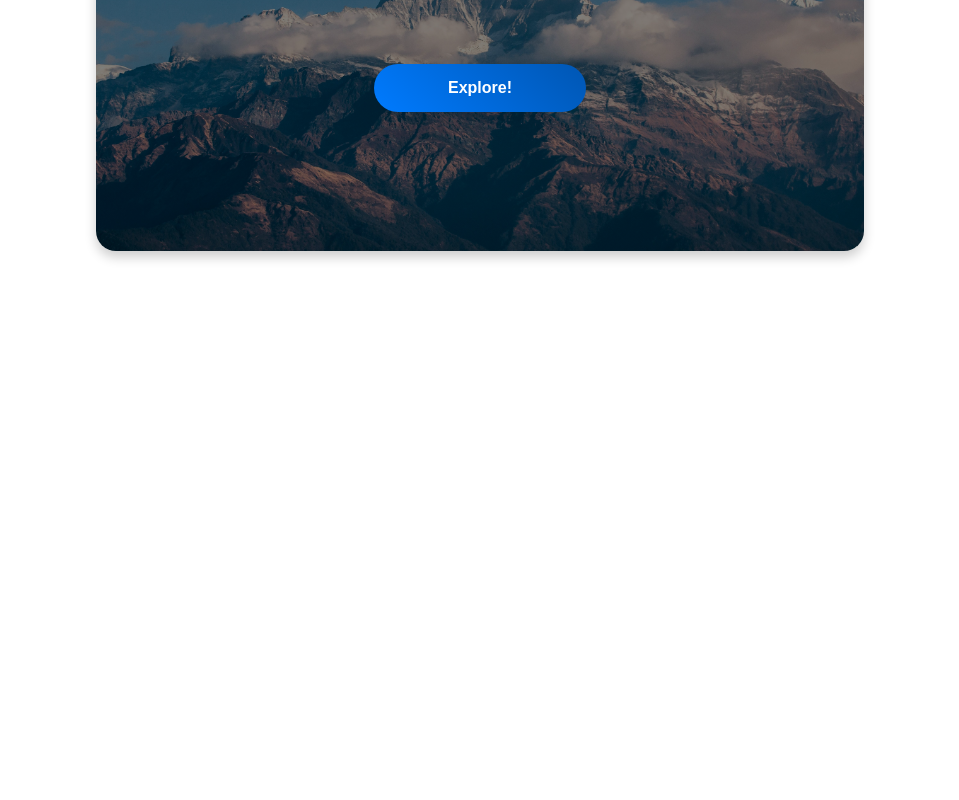
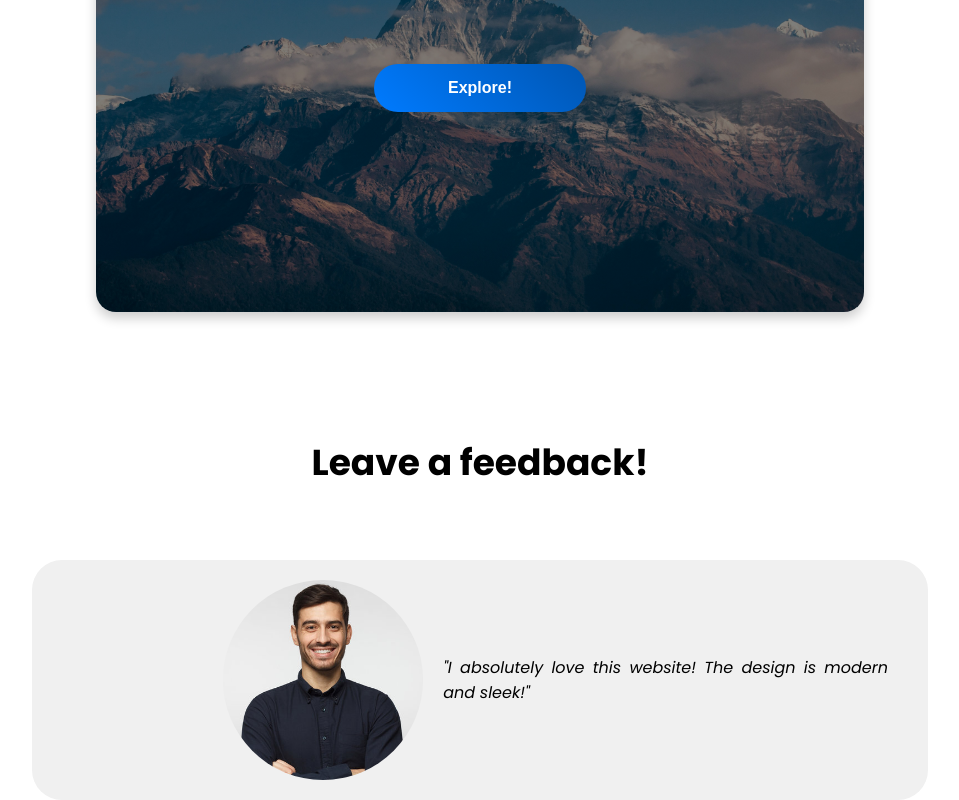
Before and after one commit to elab-development/internet-tehnologije-2024-projekat-appsanaprednomautentikacijom_2021_0462, a React (Create React App) app in the folder Domaci2/blog/: page /home in a window 1280 px wide. Shown: the part 361-1161 px from the top of the page, without its empty margins (160-1119 px from the left). Before the commit the page ends 900 px from the top, so only its background shows below. Built offline with nearby package versions, Linux system fonts and the light colour scheme.

Commit message:
Napravljena comment komponenta i restilizovan sajt

```diff
--- a/Domaci2/blog/src/App.js
+++ b/Domaci2/blog/src/App.js
@@ -3,6 +3,7 @@ import LoginForm from './Components/LoginForm/LoginForm.jsx';
 import {BrowserRouter,Routes,Route} from 'react-router-dom';
 import NavBar from './Components/NavBar/NavBar.jsx';
 import Header from './Components/Header/Header.jsx';
+import Comment from './Components/Comment/Comment.jsx';
 
 function App() {
   return (
@@ -12,6 +13,7 @@ function App() {
         <Route path="home" element={<>
           <NavBar/>
           <Header/>
+          <Comment/>
           </>}/>
       </Routes>
     </BrowserRouter>
--- /dev/null
+++ b/Domaci2/blog/src/Components/Comment/Comment.css
@@ -0,0 +1,48 @@
+ /* .Comment{
+     background-color: black;
+
+ } */
+  .comment-container {
+    display: flex;
+    justify-content: space-between;
+    align-items: center;
+    width: 70%;
+    padding: 20px;
+
+    background-color: #f0f0f0;
+    transition: background-color 0.3s ease;
+
+    margin: 0;
+    margin-left: 15%;
+    margin-right: 10%;
+    border-radius: 30px;
+}
+.comment-container:hover{
+    background-color: #007bff;
+    color: white;
+}
+.text {
+    flex: 1; /* Proširi tekst na raspoloživi prostor */
+    padding: 20px; /* Dodaj prostor oko teksta */
+    font-size: 16px; /* Prilagodi veličinu teksta */
+    text-align: justify; /* Poravnaj tekst ulevo */
+    font-style: italic;
+}
+.text-above{
+    font-size: 36px;
+    font-weight: bold;
+    text-align: center;
+    padding-bottom: 70px;
+}
+
+
+.profile-picture1{
+    width: 200px;
+    height: 200px;
+    border-radius: 50%;
+    background-image: url('../Assets/360_F_243123463_zTooub557xEWABDLk0jJklDyLSGl2jrr.jpg');
+    background-size: cover;
+    background-position: center;
+    margin-left: 20%;
+
+}
--- /dev/null
+++ b/Domaci2/blog/src/Components/Comment/Comment.jsx
@@ -0,0 +1,20 @@
+import './Comment.css';
+
+function Comment(){
+
+    return (
+    <div className='Comment'>
+
+        <p className='text-above'>Leave a feedback!</p>
+
+        <div className="comment-container">
+            {/* Tekst na levoj strani */}
+            <div className="profile-picture1"></div>
+            <p className="text">"I absolutely love this website! The design is modern and sleek!"</p>
+
+        </div>
+
+    </div>
+    );
+}
+export default Comment;
--- a/Domaci2/blog/src/Components/Header/Header.css
+++ b/Domaci2/blog/src/Components/Header/Header.css
@@ -4,8 +4,9 @@
     display: flex;
     justify-content: center;
     align-items: flex-start;
-    height: 100vh;
+    height: 87vh;
     padding-top: 10vh;
+    /* background-color: red; */
   }
 
 
@@ -18,7 +19,7 @@
     background-size: cover;
     background-position: center;
     width: 60%;
-    height: 60%;
+    height: 80%;
     padding: 30px;
     border-radius: 20px;
     box-shadow: 0 6px 12px rgba(0, 0, 0, 0.2);
--- a/Domaci2/blog/src/index.css
+++ b/Domaci2/blog/src/index.css
@@ -11,6 +11,7 @@ body {
   font-family: "Poppins", serif;
   -webkit-font-smoothing: antialiased;
   -moz-osx-font-smoothing: grayscale;
+  overflow-x:hidden ;
 }
 
 code {
```
Also changed, not shown: Domaci2/blog/src/Components/Assets/360_F_243123463_zTooub557xEWABDLk0jJklDyLSGl2jrr.jpg (added).
